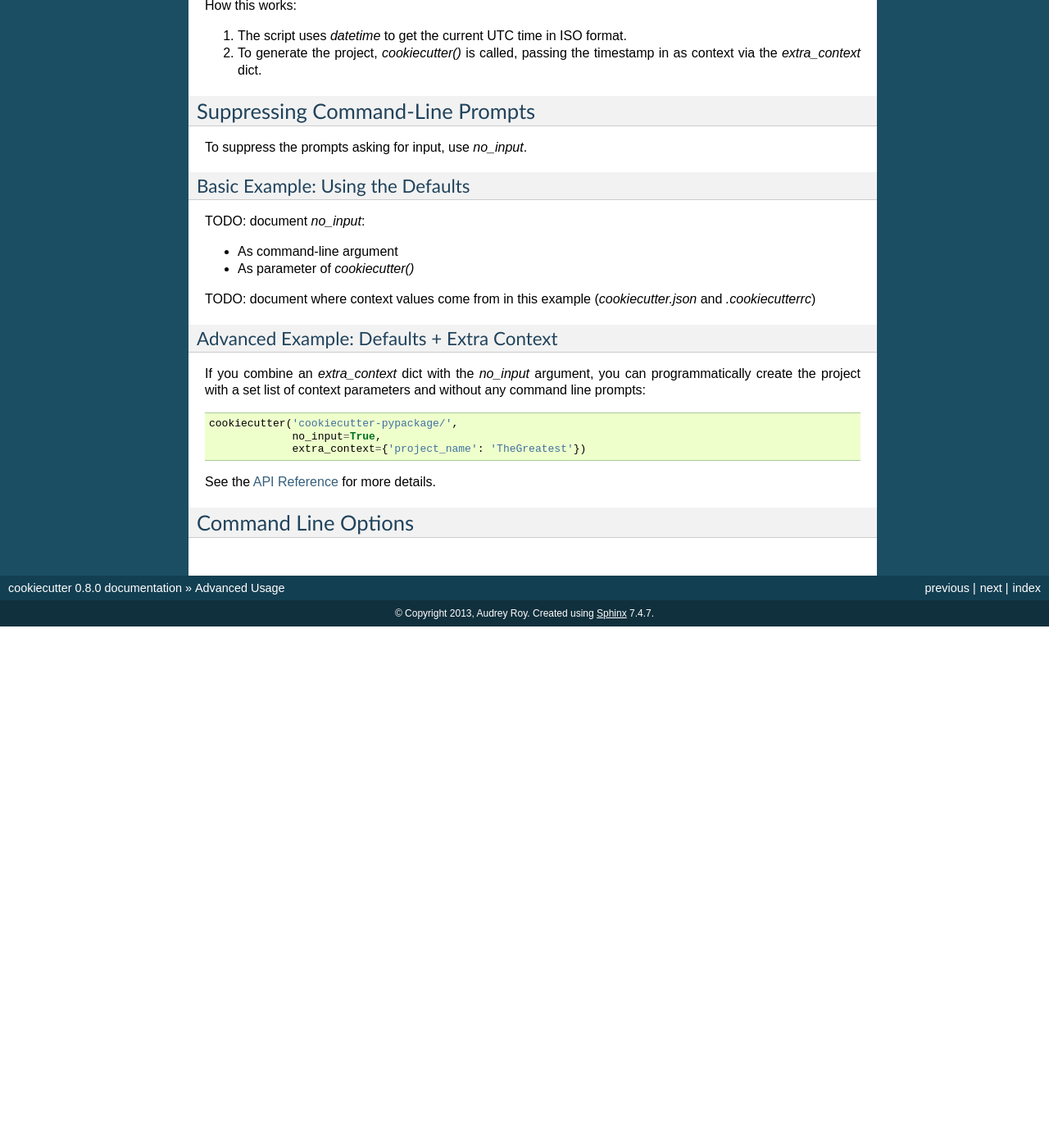
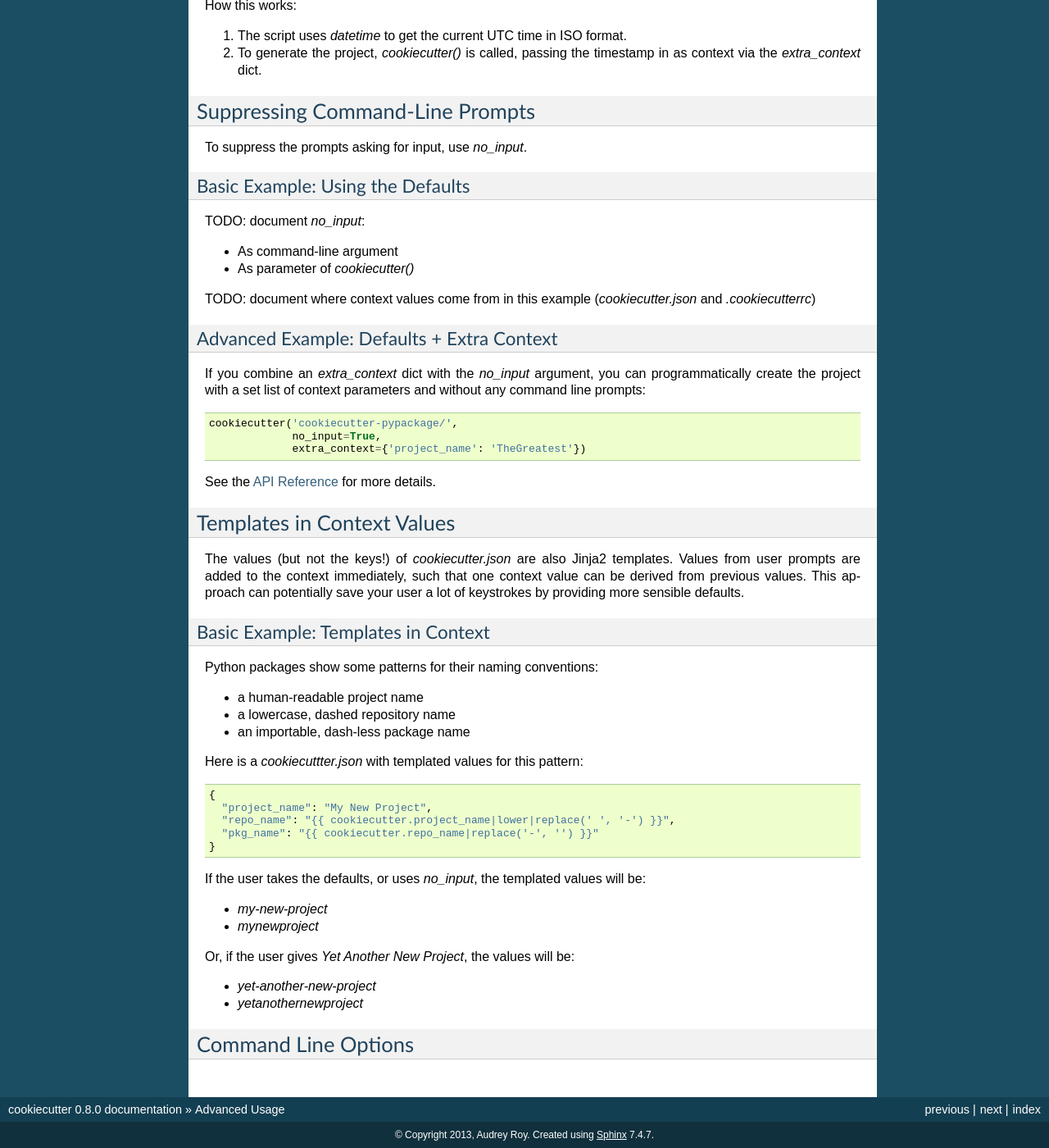
Before and after one commit to c-allen-tech/cookie, a Sphinx documentation site: the page built from docs/advanced_usage.rst, in a window 1280 px wide and 1400 px high, scrolled down 1849 px. Shown: the whole window at 82% size. Built offline with Sphinx 7.4.7, drawn with Linux system fonts in a browser that asks for light colours; formulas are drawn with MathJax 3; before the commit the page ends 2613 px from its top, so only the background shows below that; some of the changed text lies outside the part shown.

Commit message:
docs, and adding cookiecutter prefix for consistency

```diff
--- a/docs/advanced_usage.rst
+++ b/docs/advanced_usage.rst
@@ -140,6 +140,43 @@ If you combine an `extra_context` dict with the `no_input` argument, you can pro
 
 See the :ref:`API Reference <apiref>` for more details.
 
+Templates in Context Values
+--------------------------------
+
+The values (but not the keys!) of `cookiecutter.json` are also Jinja2 templates.
+Values from user prompts are added to the context immediately, such that one
+context value can be derived from previous values. This approach can potentially
+save your user a lot of keystrokes by providing more sensible defaults.
+
+Basic Example: Templates in Context
+~~~~~~~~~~~~~~~~~~~~~~~~~~~~~~~~~~~~~~~~~~~~
+
+Python packages show some patterns for their naming conventions:
+
+* a human-readable project name
+* a lowercase, dashed repository name
+* an importable, dash-less package name
+
+Here is a `cookiecuttter.json` with templated values for this pattern::
+
+    {
+      "project_name": "My New Project",
+      "repo_name": "{{ cookiecutter.project_name|lower|replace(' ', '-') }}",
+      "pkg_name": "{{ cookiecutter.repo_name|replace('-', '') }}"
+    }
+
+If the user takes the defaults, or uses `no_input`, the templated values will
+be:
+
+* `my-new-project`
+* `mynewproject`
+
+Or, if the user gives `Yet Another New Project`, the values will be:
+
+* `yet-another-new-project`
+* `yetanothernewproject`
+
+
 .. _command_line_options:
 
 Command Line Options
```
Also changed, not shown: 3 other files.
